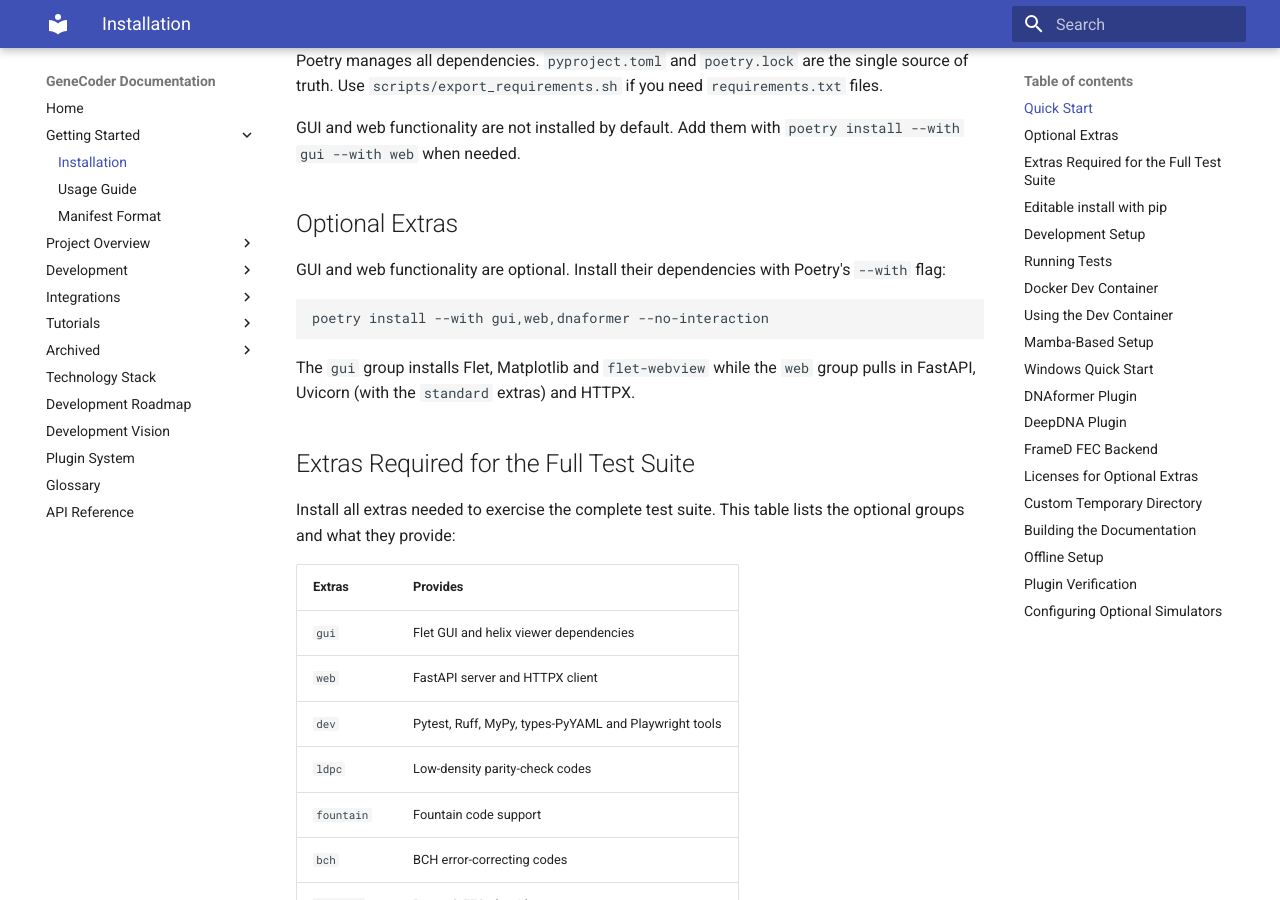
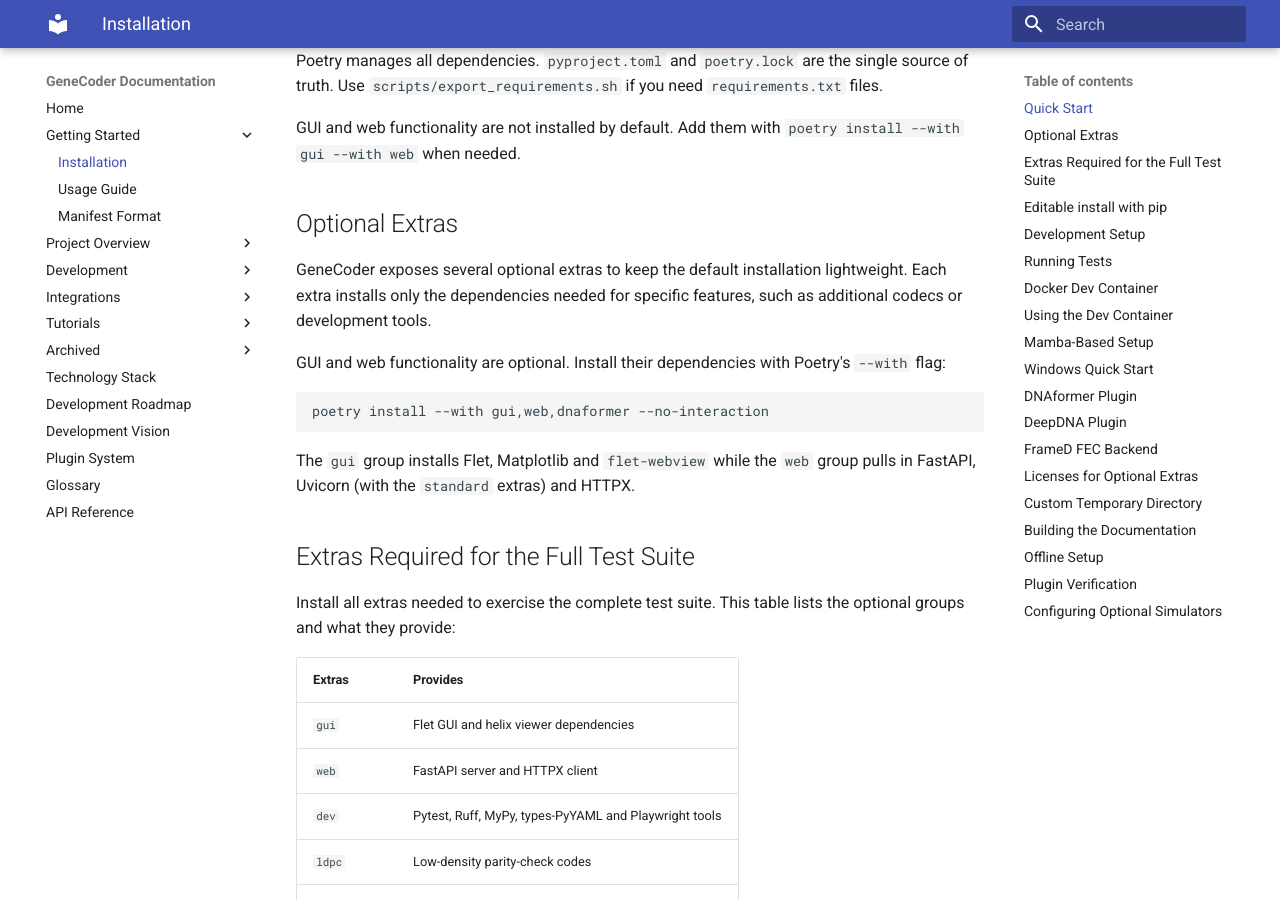
Before and after one commit to d0tTino/GeneCoder, an MkDocs documentation site: the page built from docs/installation.md, in a window 1280 px wide and 900 px high, scrolled down 346 px. Built offline with MkDocs 1.6.1 and Material for MkDocs 9.7.7, drawn with Linux system fonts in a browser that asks for light colours.

Commit message:
chore: streamline numpy dependency

```diff
--- a/docs/installation.md
+++ b/docs/installation.md
@@ -18,6 +18,10 @@
 
 
 ## Optional Extras
+
+GeneCoder exposes several optional extras to keep the default installation
+lightweight. Each extra installs only the dependencies needed for specific
+features, such as additional codecs or development tools.
 
 GUI and web functionality are optional. Install their dependencies with Poetry's
 `--with` flag:
--- a/pyproject.toml
+++ b/pyproject.toml
@@ -77,7 +77,6 @@
 ruff = "*"
 mypy = "*"
 types-PyYAML = "*"
-numpy = ">=2.2,<2.3"
 pyldpc = ">=0.7.6,<0.7.7"
 pyfinite = ">=1.9,<2.0"
 bchlib = ">=2.1,<3.0"
```
